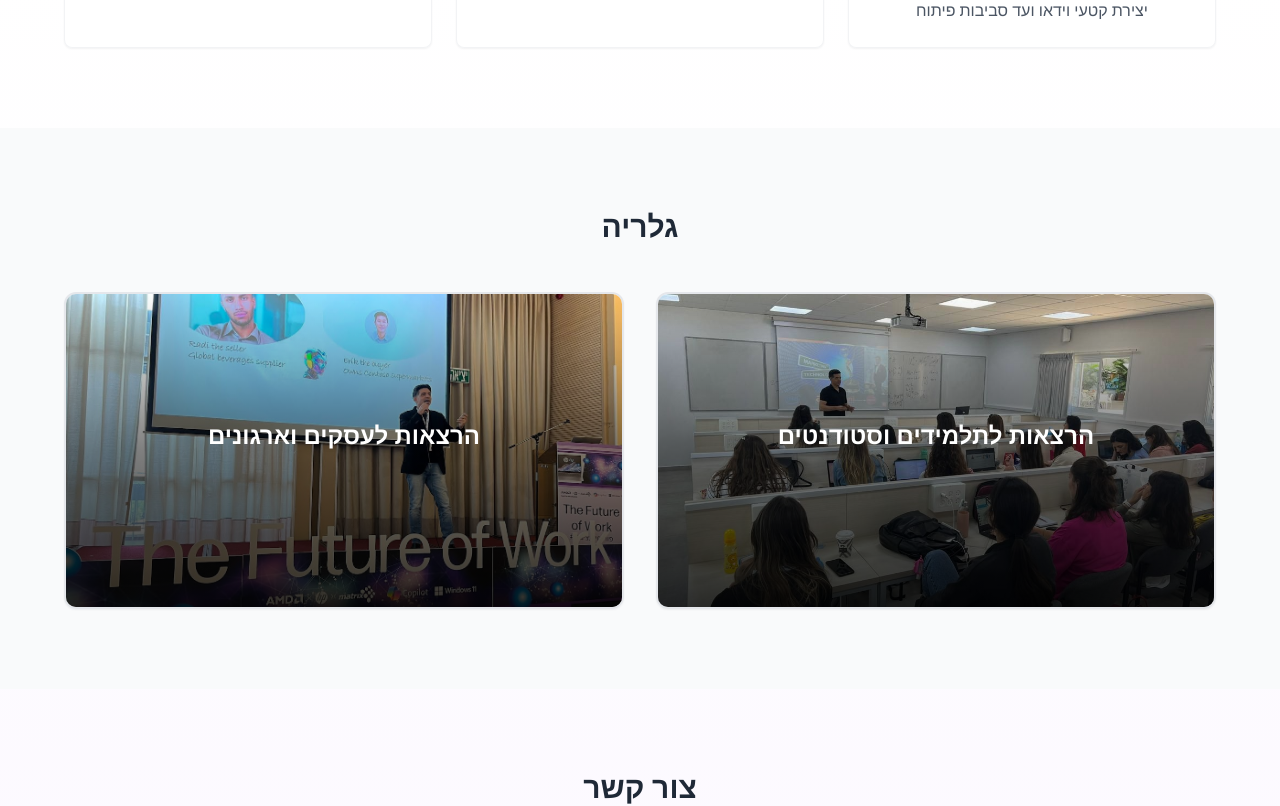
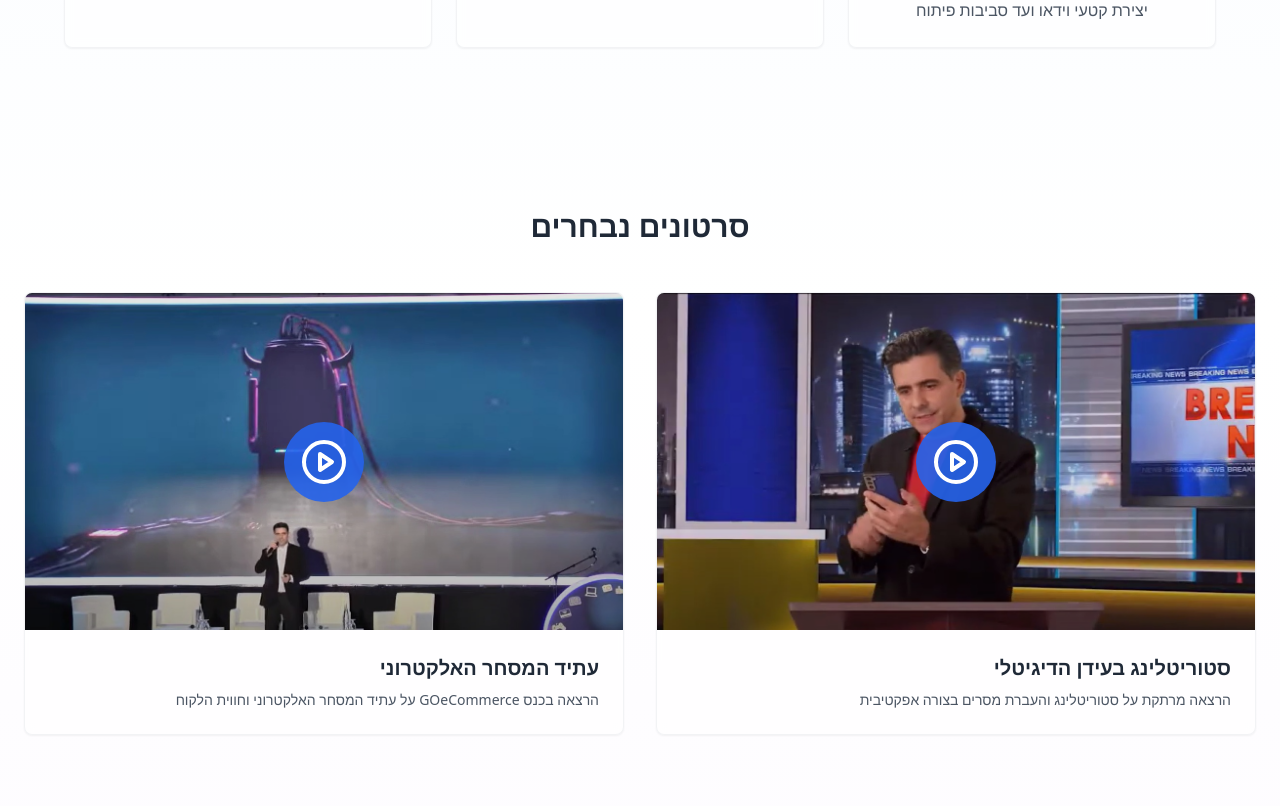
Before and after one commit to Ronen9/RonenLecture1, a React (Vite) app: page / in a window 1280 px wide. Shown: the part 1600-2406 px from the top of the page. Built offline with nearby package versions, Linux system fonts and the light colour scheme.

Commit message:
ver-8 videos added

```diff
--- a/src/App.tsx
+++ b/src/App.tsx
@@ -1,4 +1,4 @@
-import { Brain, BookOpen, Users, Calendar, Mail, X } from 'lucide-react';
+import { Brain, BookOpen, Users, Calendar, Mail, X, PlayCircle } from 'lucide-react';
 import { useState, useCallback, FormEvent } from 'react';
 import {
   Dialog,
@@ -11,6 +11,8 @@ import { images, galleryCategories } from './components/ImageGallerySection';
 import { Card, CardContent } from "./components/ui/card";
 import { cn } from "./lib/utils";
 import { ImageGalleryDialog } from './components/ImageGalleryDialog';
+import ronenThumbnail from './assets/ronenThumbnail-CNN.jpg';
+import ecommerceEventThumbnail from './assets/ecommerce Event with AI.jpg';
 
 
 
@@ -32,11 +34,30 @@ const topics = [
   }
 ];
 
+const videos = [
+  {
+    title: "סטוריטלינג בעידן הדיגיטלי",
+    url: "https://www.youtube.com/embed/NnN2rIhe6ps",
+    thumbnail: ronenThumbnail,
+    description: "הרצאה מרתקת על סטוריטלינג והעברת מסרים בצורה אפקטיבית"
+  },
+  {
+    title: "עתיד המסחר האלקטרוני",
+    url: "https://www.youtube.com/embed/vO_Fprisci4",
+    thumbnail: ecommerceEventThumbnail,
+    description: "הרצאה בכנס GOeCommerce על עתיד המסחר האלקטרוני וחווית הלקוח"
+  }
+];
+
+const getYouTubeEmbedUrl = (url: string) => {
+  const videoId = url.match(/(?:youtu\.be\/|youtube\.com(?:\/embed\/|\/v\/|\/watch\?v=|\/watch\?.+&v=))([\w-]{11})/);
+  return videoId ? `https://www.youtube.com/embed/${videoId[1]}` : url;
+};
+
 function App() {
   const [isOpen, setIsOpen] = useState(false);
   const [selectedImages, setSelectedImages] = useState<string[]>([]);
   const [selectedImage, setSelectedImage] = useState<string | null>(null);
-  const [hoverText, setHoverText] = useState('');
   const [currentImageIndex, setCurrentImageIndex] = useState<number>(0);
 
   // Add form state
@@ -53,6 +74,8 @@ function App() {
     subject: '',
     message: ''
   });
+
+  const [isPlaying, setIsPlaying] = useState<{ [key: string]: boolean }>({});
 
   // Email validation function
   const isValidEmail = (email: string) => {
@@ -143,11 +166,6 @@ function App() {
     setCurrentImageIndex(newIndex);
     setSelectedImage(selectedImages[newIndex]);
   }, [selectedImages]);
-
-  // Memoize hover text handler
-  const handleHoverText = useCallback((text: string) => {
-    setHoverText(text);
-  }, []);
 
   return (
     <div dir="rtl" className="min-h-screen relative bg-gradient-to-b from-blue-50 via-white to-purple-50 overflow-hidden">
@@ -309,6 +327,65 @@ function App() {
         </div>
       </section>
 
+      {/* Videos Section */}
+      <section className="py-20 px-6">
+        <div className="max-w-7xl mx-auto">
+          <h2 className="text-3xl font-bold text-gray-800 mb-12 text-center">סרטונים נבחרים</h2>
+          <div className="grid grid-cols-1 lg:grid-cols-2 gap-8">
+            {videos.map((video, index) => (
+              <Card
+                key={index}
+                className={cn(
+                  "group relative overflow-hidden",
+                  "bg-white/50 backdrop-blur-sm",
+                  "border border-gray-200/50",
+                  "hover:border-blue-200/50",
+                  "transition-all duration-300",
+                  "hover:shadow-lg hover:shadow-blue-100/50",
+                )}
+              >
+                <CardContent className="p-0">
+                  <div className="relative aspect-video">
+                    {!isPlaying[video.url] ? (
+                      <>
+                        <div
+                          className="absolute inset-0 bg-black/10 hover:bg-black/30 transition-all duration-300 flex items-center justify-center cursor-pointer z-10"
+                          onClick={() => setIsPlaying(prev => ({ ...prev, [video.url]: true }))}
+                        >
+                          <div className="bg-blue-600/90 hover:bg-blue-700 rounded-full p-4 transform hover:scale-110 transition-all duration-300">
+                            <PlayCircle className="w-12 h-12 text-white" />
+                          </div>
+                        </div>
+                        <img
+                          src={video.thumbnail}
+                          alt={video.title}
+                          className="w-full h-full object-cover"
+                        />
+                      </>
+                    ) : (
+                      <iframe
+                        src={`${video.url}?autoplay=1`}
+                        className="absolute inset-0 w-full h-full"
+                        allow="accelerometer; autoplay; clipboard-write; encrypted-media; gyroscope; picture-in-picture"
+                        allowFullScreen
+                      />
+                    )}
+                  </div>
+                  <div className="p-6">
+                    <h3 className="text-xl font-semibold text-gray-800 mb-2">
+                      {video.title}
+                    </h3>
+                    <p className="text-gray-600 text-sm">
+                      {video.description}
+                    </p>
+                  </div>
+                </CardContent>
+              </Card>
+            ))}
+          </div>
+        </div>
+      </section>
+
       {/* Gallery Section */}
       <section className="py-20 px-6 bg-gray-50">
         <div className="max-w-6xl mx-auto">
@@ -322,8 +399,6 @@ function App() {
                 "cursor-pointer"
               )}
               onClick={() => handleCategoryClick('students')}
-              onMouseEnter={() => handleHoverText('הרצאות לתלמידים וסטודנטים')}
-              onMouseLeave={() => handleHoverText('')}
             >
               <CardContent className="p-0">
                 <div className="aspect-video relative overflow-hidden">
@@ -359,8 +434,6 @@ function App() {
                 "cursor-pointer"
               )}
               onClick={() => handleCategoryClick('business')}
-              onMouseEnter={() => handleHoverText('הרצאות לעסקים וארגונים')}
-              onMouseLeave={() => handleHoverText('')}
             >
               <CardContent className="p-0">
                 <div className="aspect-video relative overflow-hidden">
@@ -380,7 +453,7 @@ function App() {
                         הרצאות לעסקים וארגונים
                       </span>
                       <span className="text-purple-200 opacity-0 group-hover:opacity-100 transition-opacity duration-300 block">
-                        לחץ לצפייה בגלריה
+                        לחץ לצפייה בגליה
                       </span>
                     </div>
                   </div>
@@ -548,21 +621,6 @@ function App() {
           <p className="text-sm sm:text-base">© {new Date().getFullYear()} רונן ארנרייך. כל הזכויות שמורות.</p>
         </div>
       </footer>
-
-      {/* Display Hover Text */}
-      {hoverText && (
-        <div className="fixed bottom-4 left-4 right-4 sm:absolute sm:top-0 sm:left-0 sm:right-auto p-4 bg-gray-800 text-white rounded text-center sm:text-left">
-          {hoverText}
-        </div>
-      )}
-
-      {/* Example of an element that sets hoverText */}
-      <div
-        onMouseEnter={() => handleHoverText('Your hover text here')}
-        onMouseLeave={() => handleHoverText('')}
-      >
-        {/* Your content here */}
-      </div>
     </div>
   );
 }
```
Also changed, not shown: src/assets/eCommerce Event with AI.jpg (added), src/assets/ronenThumbnail-CNN.jpg (added).
